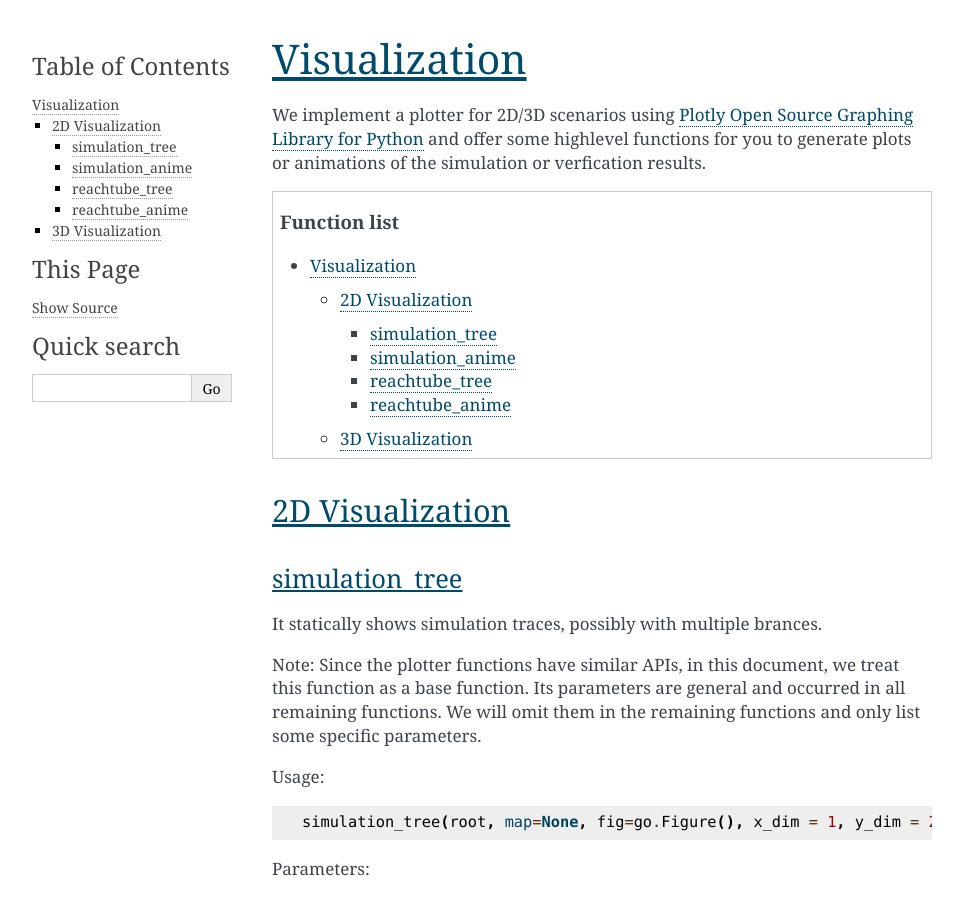
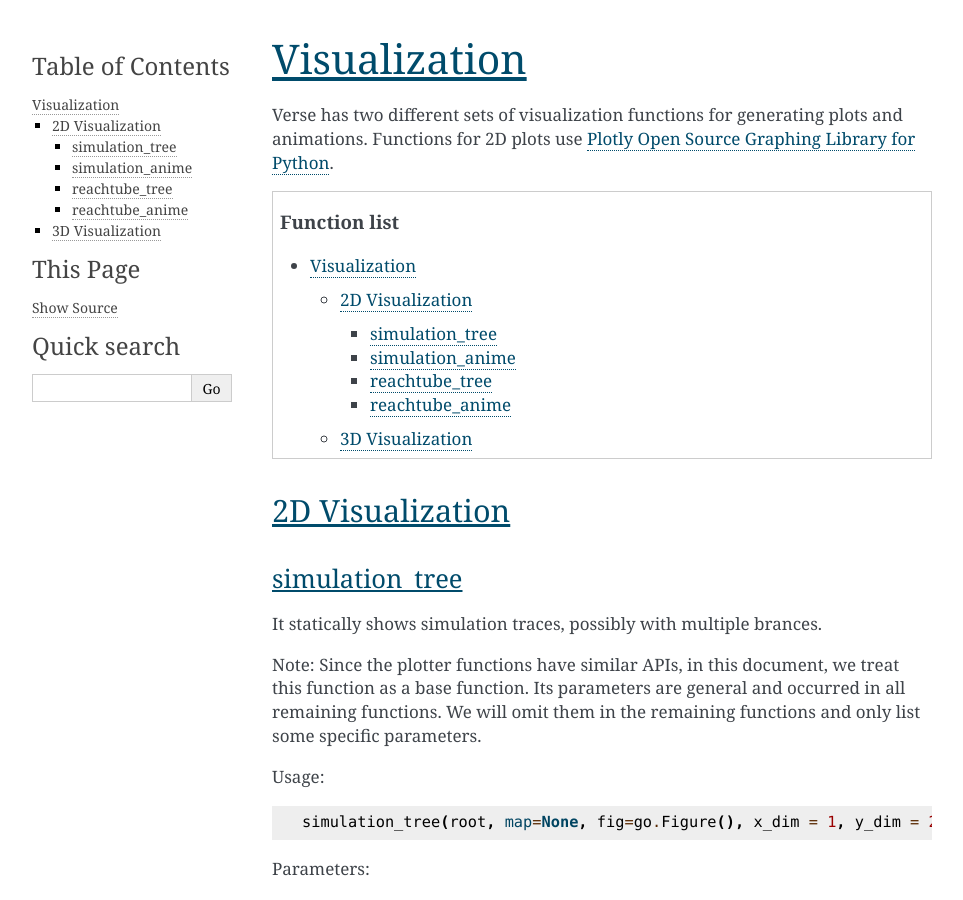
Before and after one commit to AutoVerse-ai/Verse-library, a Sphinx documentation site: the page built from docs/source/plotting.rst, in a window 1280 px wide and 900 px high. Shown: the whole window, without its empty margins (148-1111 px from the left). Built offline with Sphinx 7.4.7, drawn with Linux system fonts in a browser that asks for light colours.

Commit message:
small changes in docs

```diff
--- a/docs/source/plotting.rst
+++ b/docs/source/plotting.rst
@@ -1,8 +1,7 @@
 """""""""""""""""
 Visualization
 """""""""""""""""
-We implement a plotter for 2D/3D scenarios using `Plotly Open Source Graphing Library for Python <https://plotly.com/python/>`_
-and offer some highlevel functions for you to generate plots or animations of the simulation or verfication results.
+Verse has two different sets of visualization functions for generating plots and animations. Functions for 2D plots use `Plotly Open Source Graphing Library for Python <https://plotly.com/python/>`_.
 
 
 .. contents:: Function list
```
